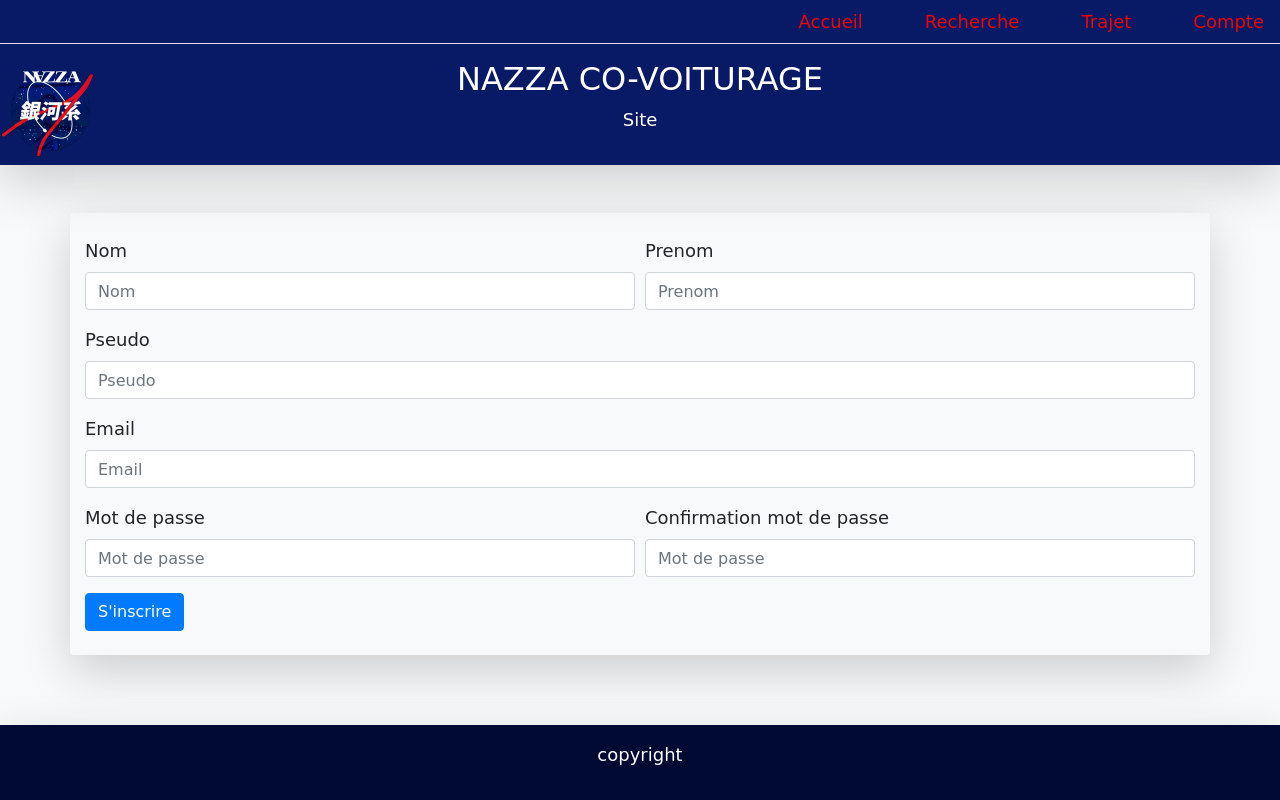
After one commit to BarrHer/Nazza, a PHP site: page /ModificationAdhViewer.php in a window 1280 px wide. The commit adds this page. Run offline with PHP 8.4, Linux system fonts and the light colour scheme; some web fonts are replaced.

Commit message:
Connexion - deconnexion- modification
petit problème au niveau de la modification des infos du compte (session_start())

```diff
--- a/nazza/ConnexionViewer.php
+++ b/nazza/ConnexionViewer.php
@@ -3,7 +3,7 @@
 <div class="container mt-5 py-4 rounded shadow-lg">
   <form action="?ctrl=Adherant&mth=connexion" method="post">
     <div class="form-group">
-      <label for="login">Pseudo</label>
+      <label for="pseudologin">Pseudo</label>
       <input type="text" class="form-control" name="pseudologin" id="login" placeholder="Pseudo">
     </div>
     <div class="form-group">
--- /dev/null
+++ b/nazza/ModificationAdhViewer.php
@@ -0,0 +1,38 @@
+<?php include ("header.php"); ?>
+
+<div class="container mt-5 py-4 rounded shadow-lg">
+    <form action="?ctrl=Adherant&mth=modification" method="post">
+        <div class="form-row">
+            <div class="form-group col-md-6">
+                <label for="nom">Nom</label>
+                <input type="text" class="form-control" id="nom" name="nom" placeholder="Nom">
+            </div>
+            <div class="form-group col-md-6">
+                <label for="prenom">Prenom</label>
+                <input type="text" class="form-control" id="prenom" name="prenom" placeholder="Prenom">
+            </div>
+        </div>
+        <div class="form-group">
+            <label for="pseudo">Pseudo</label>
+            <input type="text" class="form-control" id="pseudo" name="pseudo" placeholder="Pseudo">
+        </div>
+        <div class="form-group">
+            <label for="email">Email</label>
+            <input type="email" class="form-control" id="email" name="email" placeholder="Email">
+        </div>
+        <div class="form-row">
+            <div class="form-group col-md-6">
+                <label for="mdp">Mot de passe</label>
+                <input type="password" class="form-control" id="mdp" name="mdp" placeholder="Mot de passe">
+            </div>
+            <div class="form-group col-md-6">
+                <label for="cmdp">Confirmation mot de passe</label>
+                <input type="password" class="form-control" id="cmdp" name="cmdp" placeholder="Mot de passe">
+            </div>
+            </div>
+        <button type="submit" name="btnModification" class="btn btn-primary">S'inscrire</button>
+    </form>
+<!-- Ajouter un modal de confirmation de modification -->
+</div>
+
+<?php include ("footer.php"); ?>
--- a/nazza/header.php
+++ b/nazza/header.php
@@ -16,17 +16,22 @@
 <div class="shadow-lg">
     <nav class="bg-naz border-bottom">
     <ul class="nav justify-content-end">
+    <?php if (isset($_SESSION) && !empty($_SESSION)) { ?>
         <li class="nav-item">
-        <a class="nav-link text-red" href="?ctrl=Accueil&mth=index">Accueil</a>
+            <a class="nav-link text-red" href="?ctrl=Adherant&mth=deconnexion"><?php echo $_SESSION['pseudo'] ?></a>
+        </li>
+    <?php } ?>
+        <li class="nav-item">
+            <a class="nav-link text-red" href="?ctrl=Accueil&mth=index">Accueil</a>
         </li>
         <li class="nav-item">
-        <a class="nav-link text-red" href="?ctrl=Accueil&mth=recherche">Recherche</a>
+            <a class="nav-link text-red" href="?ctrl=Accueil&mth=recherche">Recherche</a>
         </li>
         <li class="nav-item">
-        <a class="nav-link text-red" href="?ctrl=Accueil&mth=trajet">Trajet</a>
+            <a class="nav-link text-red" href="?ctrl=Accueil&mth=trajet">Trajet</a>
         </li>
         <li class="nav-item">
-        <a class="nav-link text-red" href="?ctrl=Accueil&mth=compte">Compte</a>
+            <a class="nav-link text-red" href="?ctrl=Accueil&mth=compte">Compte</a>
         </li>
     </ul>
     </nav>
```
Also changed, not shown: nazza/CompteViewer.php (+7 -1 lines), nazza/controller/AdherantController.php (+45 -1 lines), nazza/modele/modele.php (+8 -1 lines).
